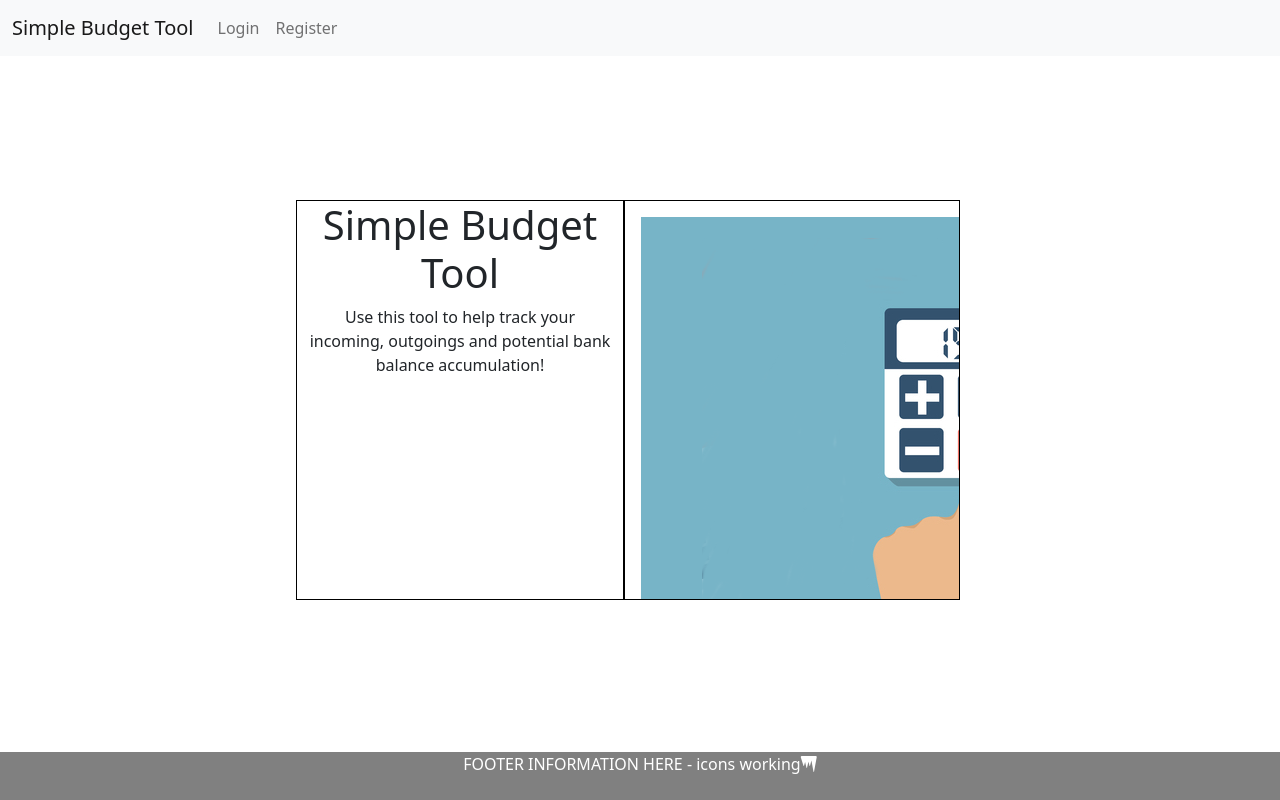
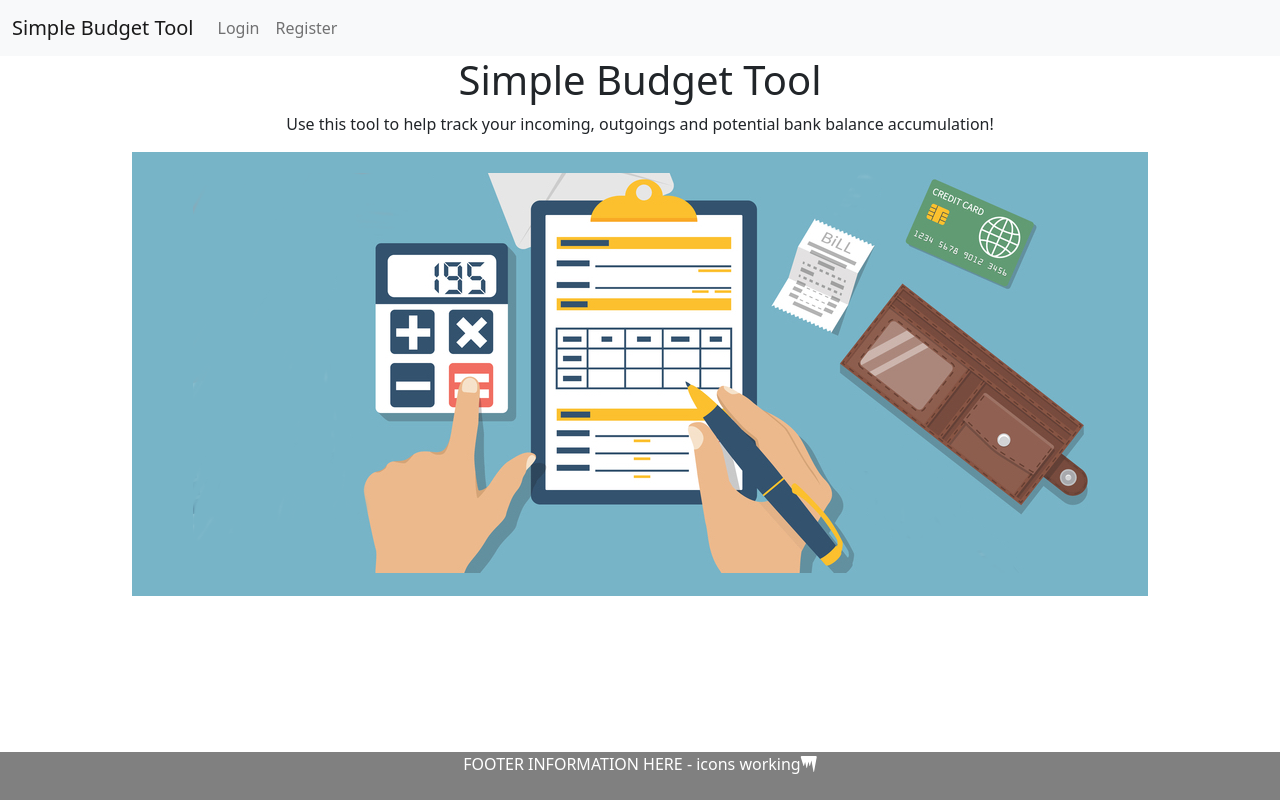
Before and after one commit to KNFullStack/Milestone-Project-3, a Flask app: page / in a window 1280 px wide. Run offline with Flask 2, Linux system fonts and the light colour scheme; some libraries are stand-ins or nearby versions.

Commit message:
styling removed frmo CSS, baseline set for further front end work. piecharts modified to include more infomration and padding removed

```diff
--- a/app.py
+++ b/app.py
@@ -50,7 +50,9 @@ def dashboard():
         pie_chart_label_income.append(item["name"])
         pie_chart_values_income.append(item["value"])
     img = BytesIO()
-    plt.pie(pie_chart_values_income, labels = pie_chart_label_income, autopct = "%2.0f%%", labeldistance=1.2)
+    plt.pie(pie_chart_values_income, labels = pie_chart_label_income, autopct = "%2.0f%%", labeldistance=1.2, shadow=True)
+    plt.tight_layout()
+    plt.legend(title = "Income:")
     plt.savefig(img, format="png")
     plt.close()
     img.seek(0)
@@ -64,7 +66,9 @@ def dashboard():
         pie_chart_label_outgoings.append(item["name"])
         pie_chart_values_outgoings.append(item["value"])
     img2 = BytesIO()
-    plt.pie(pie_chart_values_outgoings, labels = pie_chart_label_outgoings, autopct = "%2.0f%%", labeldistance=1.2)
+    plt.pie(pie_chart_values_outgoings, labels = pie_chart_label_outgoings, autopct = "%2.0f%%", labeldistance=1.2, shadow=True)
+    plt.tight_layout()
+    plt.legend(title = "Outgoings:")
     plt.savefig(img2, format="png")
     plt.close()
     img.seek(0)
--- a/static/css/style.css
+++ b/static/css/style.css
@@ -1,15 +1,3 @@
-#dashboard-container .row .col-lg-6 {
-    border: 1px solid black;
-}
-
-#dashboard-container,
-#landing-container {
-    position: absolute;
-    top: 50%;
-    left: 50%;
-    transform: translate(-50%, -50%);
-}
-
 #footer {
     position: fixed;
     left: 0;
@@ -18,30 +6,11 @@
     background-color: grey;
     height: 3rem;
     color: white;
-}
-
-#footer p {
-    margin: 0;
+    margin-top: 1rem;
 }
 
 li {
     list-style-type: none;
 }
 
-#landing-container div {
-    border: 1px solid black;
-    height: 50vh;
-}
-
-#landing-image {
-    width: 100px;
-    overflow: hidden;
-    padding: 1rem;
-}
-
-#incoming_pie,
-#outgoing_pie {
-    width: 85%;
-}
-
 /* Responsiveness */
--- a/templates/base.html
+++ b/templates/base.html
@@ -42,7 +42,7 @@
     {% block content %}
     <div class="container">
         <div id="landing-container" class="row">
-            <div class="col text-center align-items-center justify-content-center ">
+            <div class="d-flex flex-column text-center align-items-center justify-content-center ">
                 <h1>Simple Budget Tool</h1>
                 <p>Use this tool to help track your incoming, outgoings and potential bank balance accumulation!</p>
             </div>
```
